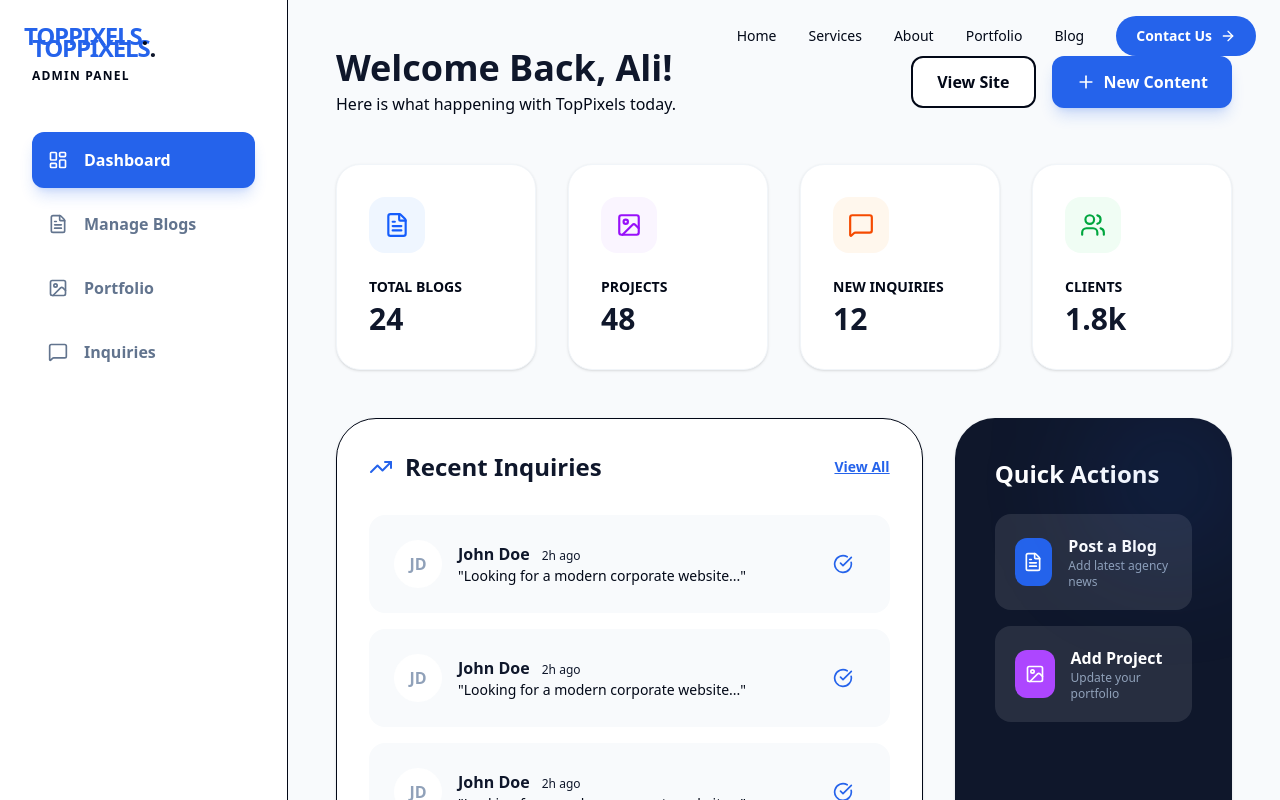
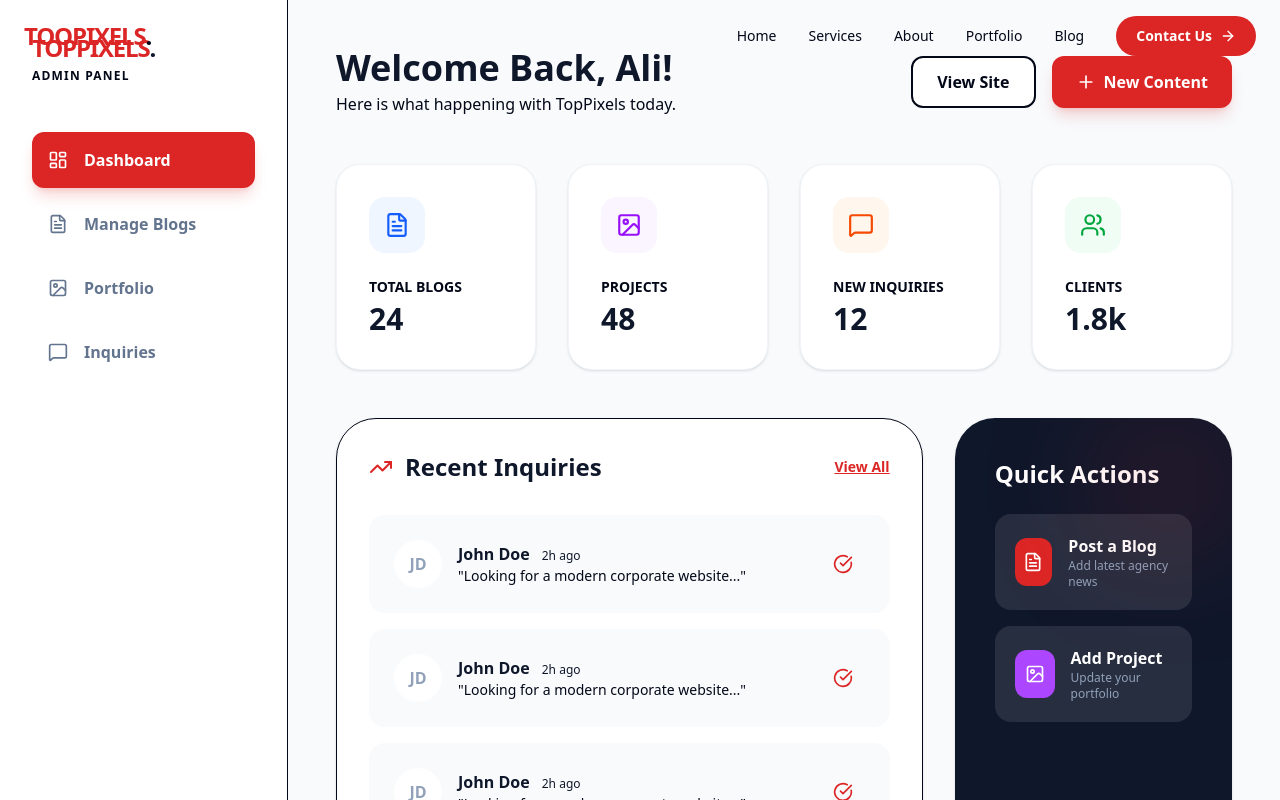
Before and after one commit to ibrar9/toopixels-pro, a Next.js app: page /admin/dashboard in a window 1280 px wide. Shown: the top 800 px of the page. Built offline with nearby package versions, Linux system fonts and the light colour scheme.

Commit message:
Branding: Red Theme & toopixels Rebrand

```diff
--- a/src/app/globals.css
+++ b/src/app/globals.css
@@ -3,8 +3,8 @@
 @theme {
   --color-background: hsl(0 0% 100%);
   --color-foreground: hsl(222.2 84% 4.9%);
-  --color-primary: hsl(221.2 83.2% 53.3%);
-  --color-secondary: hsl(210 40% 96.1%);
+  --color-primary: hsl(0 72.2% 50.6%);
+  --color-secondary: hsl(0 100% 97%);
   --color-muted: hsl(210 40% 96.1%);
   --color-accent: hsl(210 40% 96.1%);
   --font-sans: var(--font-inter), ui-sans-serif, system-ui, sans-serif;
--- a/src/components/layout/Footer.tsx
+++ b/src/components/layout/Footer.tsx
@@ -8,7 +8,7 @@ export default function Footer() {
       <div className="max-w-7xl mx-auto px-6 grid grid-cols-1 md:grid-cols-4 gap-12">
         <div className="md:col-span-2">
           <Link href="/" className="text-3xl font-black tracking-tighter text-primary">
-            TOPPIXELS<span className="text-white">.</span>
+            TOOPIXELS<span className="text-white">.</span>
           </Link>
           <p className="mt-6 text-slate-400 max-w-sm text-lg leading-relaxed">
             Building creative digital experiences that grow brands. Since 2018, TopPixels has been helping businesses
--- a/src/components/layout/Navbar.tsx
+++ b/src/components/layout/Navbar.tsx
@@ -37,7 +37,7 @@ export default function Navbar() {
     >
       <div className="max-w-7xl mx-auto flex items-center justify-between">
         <Link href="/" className="text-2xl font-black tracking-tighter text-primary">
-          TOPPIXELS<span className="text-foreground">.</span>
+          TOOPIXELS<span className="text-foreground">.</span>
         </Link>
 
         {/* Desktop Nav */}
--- a/src/components/sections/Hero.tsx
+++ b/src/components/sections/Hero.tsx
@@ -27,7 +27,7 @@ export default function Hero() {
           </h1>
 
           <p className="text-xl text-muted-foreground mb-12 max-w-lg leading-relaxed">
-            TopPixels is your partner for high-end web development, creative design, and result-driven digital marketing.
+            toopixels is your partner for high-end web development, creative design, and result-driven digital marketing.
             We transform vision into professional digital reality.
           </p>
 
```
